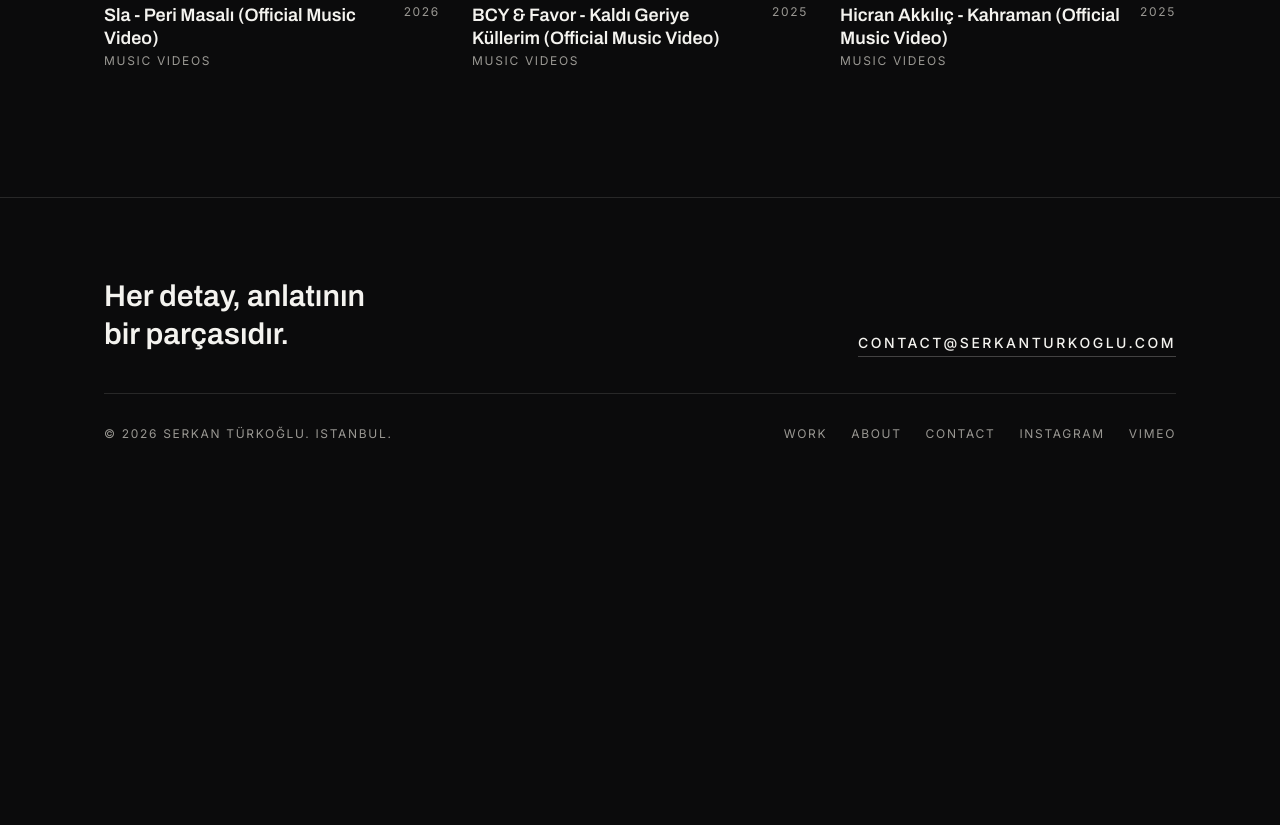
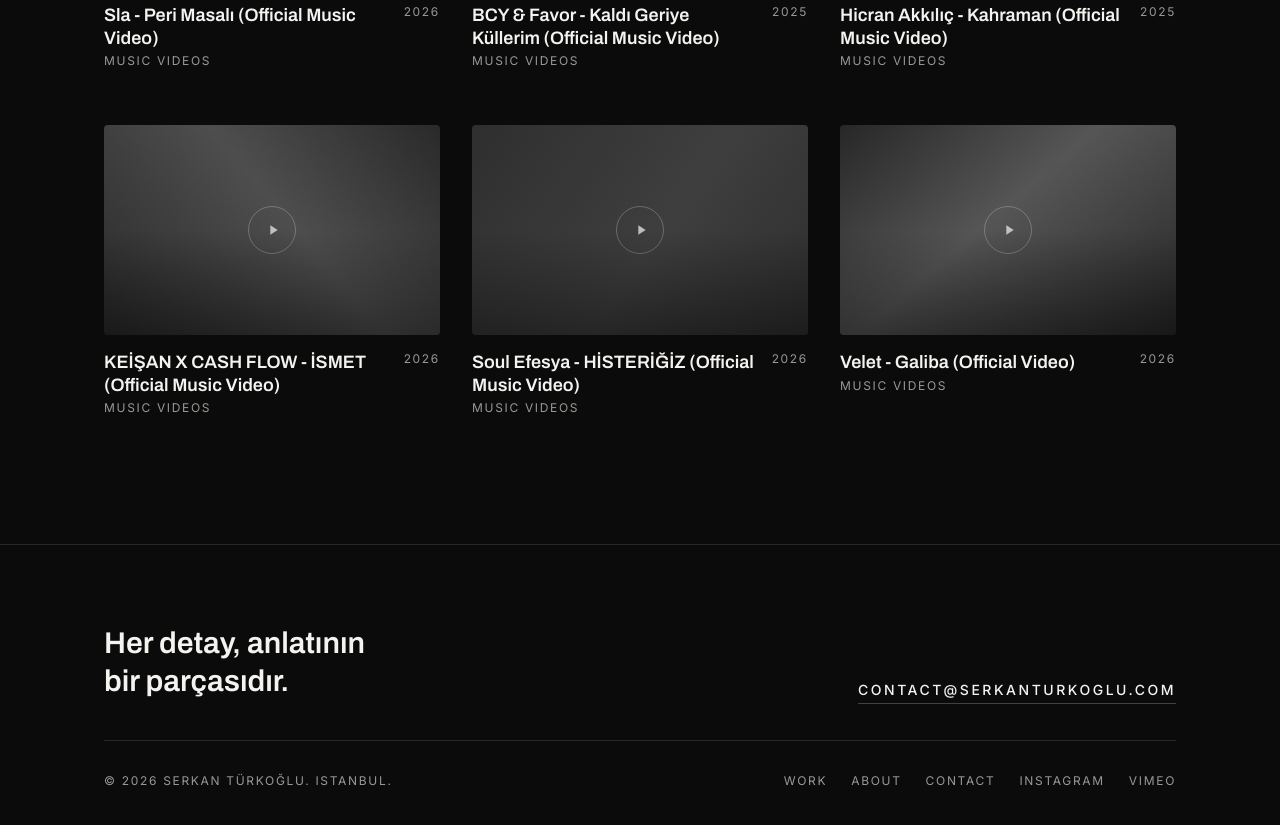
Before and after one commit to serkanturkoglu/serkanturkoglu-portfolio, a Next.js app: page /work in a window 1280 px wide. Shown: the part 4920-5745 px from the top of the page. Before the commit the page ends 5442 px from the top, so only its background shows below. Built offline with nearby package versions, Linux system fonts and the light colour scheme; no server answers.

Commit message:
Update siteContent.ts

```diff
--- a/src/data/siteContent.ts
+++ b/src/data/siteContent.ts
@@ -417,6 +417,39 @@ export const projects: Project[] = [
     vimeoUrl: "https://vimeo.com/1078336839",
     order: 22,
   },
+  {
+    title: "KEİŞAN X CASH FLOW - İSMET (Official Music Video)",
+    category: "music-video",
+    year: 2026,
+    role: "Director",
+    description:
+      "",
+    thumbnail: "",
+    vimeoUrl: "https://vimeo.com/1239086021",
+    order: 23,
+  },
+  {
+    title: "Soul Efesya - HİSTERİĞİZ (Official Music Video)",
+    category: "music-video",
+    year: 2026,
+    role: "Director",
+    description:
+      "",
+    thumbnail: "",
+    vimeoUrl: "https://vimeo.com/1239086596",
+    order: 24,
+  },
+  {
+    title: "Velet - Galiba (Official Video)",
+    category: "music-video",
+    year: 2026,
+    role: "Director",
+    description:
+      "",
+    thumbnail: "",
+    vimeoUrl: "https://vimeo.com/1239086363",
+    order: 25,
+  },
 
 
   {
```
